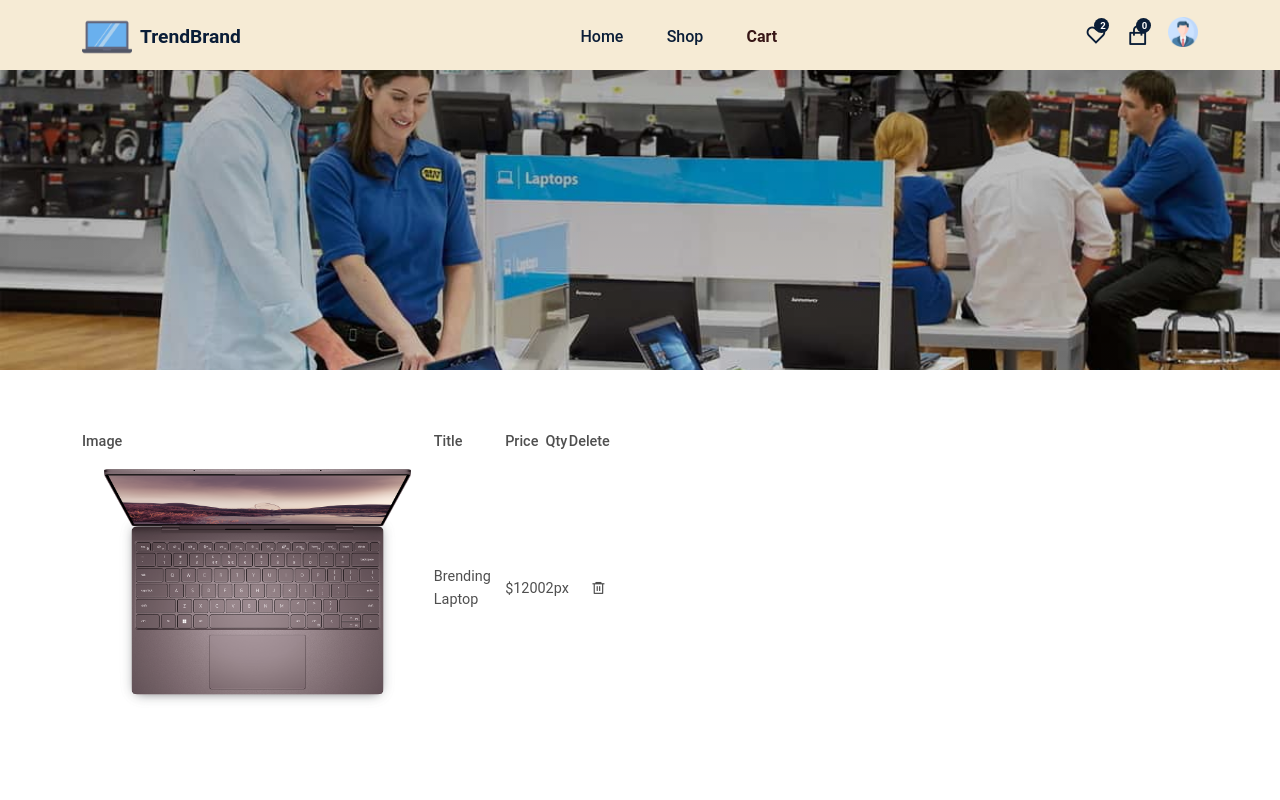
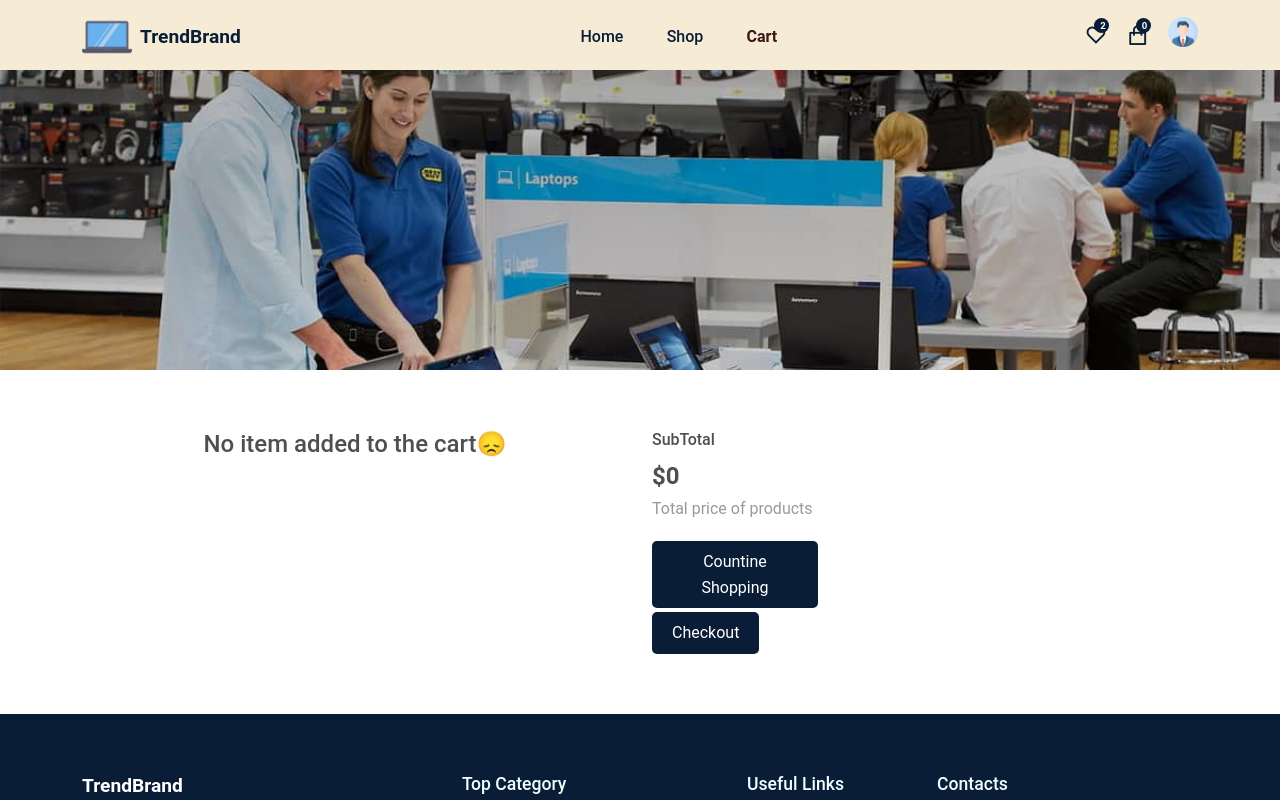
Before and after one commit to mish01921/Relq_e-commerce_Project_React, a React (Create React App) app: page /cart in a window 1280 px wide. Shown: the top 800 px of the page. Built offline with nearby package versions, Linux system fonts and the light colour scheme.

Commit message:
finish created cart,added and delete,caliculate total price

```diff
--- a/src/components/Header/Header.jsx
+++ b/src/components/Header/Header.jsx
@@ -1,6 +1,6 @@
 import React, { useRef, useEffect } from 'react'
 import "./header.css"
-import { NavLink } from 'react-router-dom'
+import { NavLink, useNavigate } from 'react-router-dom'
 import { Container, Row } from "reactstrap"
 import logo from "../../assets/images/Logo-TrandBrand.jpg"
 import userIcon from "../../assets/images/user-icon.png"
@@ -25,7 +25,11 @@
 function Header() {
     const headerRef = useRef(null);
     const totalQuantity = useSelector(state => state.cart.totalQuantity)
+
     const menuRef = useRef(null)
+    const navigate = useNavigate()
+
+
     const stickyHeaderFunc = () => {
         window.addEventListener("scroll", () => {
             if (
@@ -43,6 +47,10 @@
     })
 
     const menuToggle = () => menuRef.current.classList.toggle("active_menu");
+
+    const navigateToCart = () => {
+        navigate("/cart")
+    }
 
     return <header className='header' ref={headerRef}>
         <Container>
@@ -75,7 +83,7 @@
                         </span>
 
 
-                        <span className="cart_icon">
+                        <span className="cart_icon" onClick={navigateToCart}>
                             <i className="ri-shopping-bag-line"></i>
                             <span className="badge">{totalQuantity}</span>
                         </span>
--- a/src/components/UI/ProductCard.jsx
+++ b/src/components/UI/ProductCard.jsx
@@ -16,7 +16,7 @@
       id: item.id,
       productName: item.productName,
       price: item.price,
-      image: item.imgUrl,
+      imgUrl: item.imgUrl,
     })
     );
 
--- a/src/pages/Cart.jsx
+++ b/src/pages/Cart.jsx
@@ -1,19 +1,31 @@
 import React from 'react';
 import "../styles/cart.css";
+import { Link } from 'react-router-dom';
 import Helmet from '../components/Helmet/Helmet';
 import CommonSection from '../components/UI/CommonSection';
-import {Container,Row,Col} from "reactstrap";
-import tdImg from "../assets/images/dell-xps-13-9315BestSales03.png"
+import { Container, Row, Col} from "reactstrap";
+
+import { motion } from "framer-motion";
+import { cartActions } from "../redux/slices/cartSlice";
+import { useSelector, useDispatch } from "react-redux"
+
 
 function Cart() {
+  const cartItems = useSelector(state => state.cart.cartItems);
+  const totalAmount = useSelector((state) => state.cart.totalAmount)
+
   return (
     <Helmet title={"Cart"}>
-      <CommonSection/>
+      <CommonSection />
       <section>
         <Container>
           <Row>
             <Col lg="6">
+              {
+                cartItems.length === 0 ? (
+                  <h2 className="fs-4 text-center" >No item added to the cart<span role="img" aria-label="Smile">&#128542;</span></h2>) : (
                   <table className="table bordered">
+                    <thead>
                       <tr>
                         <th>Image</th>
                         <th>Title</th>
@@ -21,22 +33,51 @@
                         <th>Qty</th>
                         <th>Delete</th>
                       </tr>
-                  <tr>
-                    <td><img src={tdImg} alt="" /></td>
-                    <td>Brending Laptop</td>
-                    <td>$1200</td>
-                    <td>2px</td>
-                    <td><i className="ri-delete-bin-6-line"></i></td>
-                  </tr>
+                    </thead>
+                    <tbody>
+                      {
+                        cartItems.map((item, index) => (
+                          <Tr item={item} key={index} />
+                        ))}
+
+                    </tbody>
                   </table>
+                )}
             </Col>
 
-              <Col lg="3"></Col>
+            <Col lg="2">
+              <div>
+                <h6 className="d-flex align-items-center justify-content-between">SubTotal</h6>
+                <span className="fs-4 fw-bold">${totalAmount}</span>
+              </div>
+              <p>Total price of products</p>
+              <div>
+                <button className="buy_btn"><Link to="/shop">Countine Shopping</Link></button>
+
+                <button className="buy_btn"><Link to="/checkout">Checkout</Link></button>
+              </div>
+            </Col>
           </Row>
         </Container>
       </section>
+    </Helmet>
+  );
+};
 
-    </Helmet>
+const Tr = ({ item }) => {
+  const dispatch = useDispatch()
+
+  const deleteProduct = () => {
+    dispatch(cartActions.deleteItem(item.id))
+  }
+  return (
+    <tr>
+      <td><img src={item.imgUrl} alt="" /></td>
+      <td>{item.productName}</td>
+      <td>${item.price}</td>
+      <td>{item.quantity}px</td>
+      <motion.td whileTap={{ scale: 1.1 }} onClick={deleteProduct}><i className="ri-delete-bin-6-line"></i></motion.td>
+    </tr>
   )
 }
 
--- a/src/redux/slices/cartSlice.js
+++ b/src/redux/slices/cartSlice.js
@@ -20,7 +20,7 @@
                 state.cartItems.push({
                     id: newItem.id,
                     productName: newItem.productName,
-                    image: newItem.imgUrl,
+                    imgUrl: newItem.imgUrl,
                     price: newItem.price,
                     quantity: 1,
                     totalPrice: newItem.price
@@ -29,13 +29,25 @@
                 existingItem.quantity++
                 existingItem.totalPrice = Number(existingItem.totalPrice) + Number(newItem.price)
             }
-            state.totalAmount = state.cartItems.reduce((total,item) => total + Number(item.price) * Number(item.quantity)
+            state.totalAmount = state.cartItems.reduce((total,item) => total + Number(item.price) * Number(item.quantity),0
             );
-            console.log(state.totalQuantity)
-            console.log(state.cartItems)
-            console.log(newItem)
+            // console.log(state.totalQuantity)
+            // console.log(state.cartItems)
+            // console.log(newItem)
         },
-    }
+        deleteItem: (state,action) => {
+            const id = action.payload
+            const existingItem = state.cartItems.find(item => item.id === id)
+
+            if(existingItem) {
+                state.cartItems = state.cartItems.filter((item) => item.id !== id)
+                state.totalQuantity = state.totalQuantity = existingItem.quantity
+            }
+            state.totalAmount = state.cartItems.reduce(
+                (total,item) => total + Number(item.price) * Number(item.quantity),0
+            );
+        },
+    },
 });
 
 export const cartActions = cartSlice.actions
--- a/src/styles/cart.css
+++ b/src/styles/cart.css
@@ -0,0 +1,17 @@
+.table tr td img {
+    width: 100px !important;
+    height: 100px !important;
+    object-fit: cover;
+}
+
+th {
+    font-weight: 600 !important;
+}
+
+td i {
+    cursor: pointer;
+}
+
+td,th {
+    color: var(--primary-color);
+}
```
Lines whose indentation alone changed are shown as unchanged.
